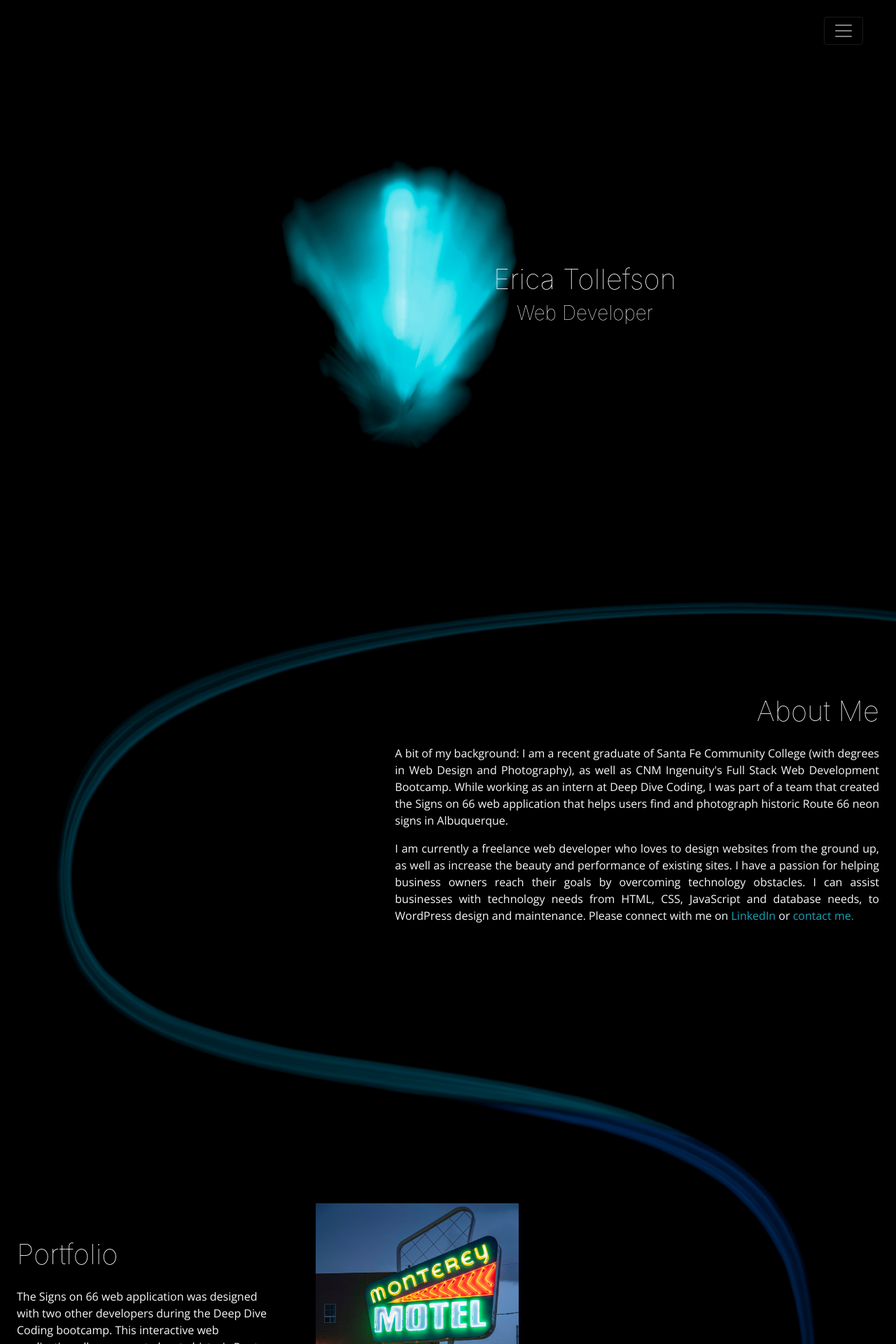
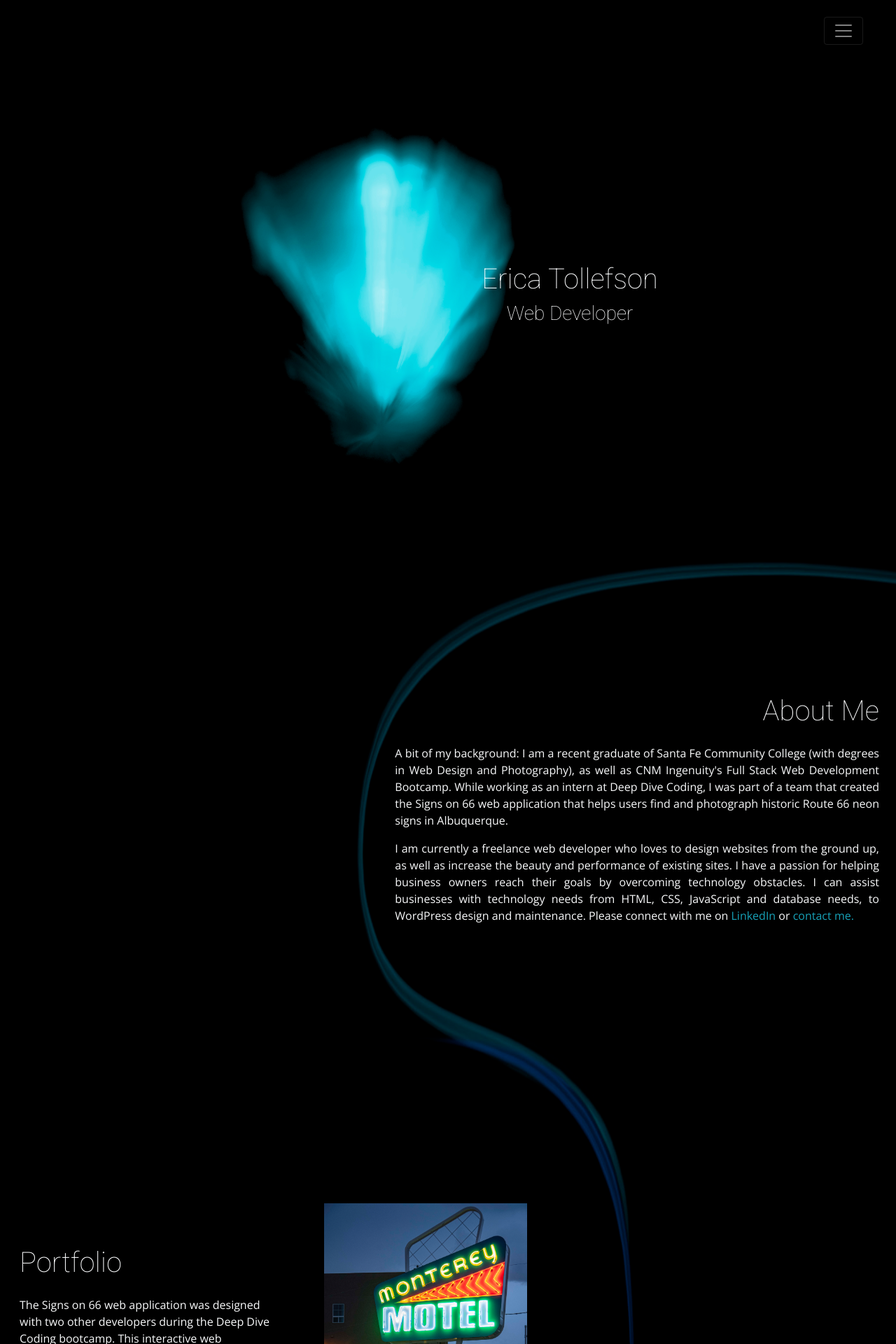
Before and after one commit to EricaTollefson/erica-tollefson-portfolio, a PHP site: page / in a window 1280 px wide. Shown: the top 1920 px of the page at 70% size. Run offline with PHP 8.4, Linux system fonts and the light colour scheme; some libraries are stand-ins or nearby versions.

Commit message:
cleanup html and css code after validation and overall review

```diff
--- a/public_html/css/styles.css
+++ b/public_html/css/styles.css
@@ -3,13 +3,15 @@ body {
 	height: 100%;
 }
 
+
+/* media queries for positioning of background image at different viewport widths */
 @media (min-width: 1585px) {
 	body {
 		background-image: url("../images/lightwave-xxl.jpg");
 	}
 }
 
-@media (max-width: 1584px) {
+@media (min-width: 1221px) {
 	body {
 		background-image: url("../images/lightwave-xl.jpg");
 		background-position: center;
@@ -17,7 +19,7 @@ body {
 		background-size: cover;
 	}
 }
-@media (max-width: 1220px) {
+@media (min-width: 1015px) {
 	body {
 		background-image: url("../images/lightwave-l.jpg");
 		background-position: center;
@@ -26,7 +28,7 @@ body {
 	}
 }
 
-@media (max-width: 1014px) {
+@media (min-width: 805px) {
 	body {
 		background-image: url("../images/lightwave-m.jpg");
 		background-position: center;
@@ -35,15 +37,25 @@ body {
 	}
 }
 
-@media (max-width: 804px) {
+@media (min-width: 641px) {
 	body {
 		background-image: url("../images/lightwave-s.jpg");
 		background-position: center;
 		background-repeat: no-repeat;
 		background-size: cover;
 	}
+}
+
+@media (max-width: 640px) and (min-width: 576px) {
+	body {
+		background-image: url("../images/lightwave-xs.jpg");
+		background-position: center;
+		background-repeat: no-repeat;
+		background-size: cover;
 	}
 }
+
+/* font styling */
 h1, h2, h3, h4, h5 {
 	font-family: 'Roboto', sans-serif;
 }
@@ -75,15 +87,16 @@ h1, h2, h3, h4, h5, p {
 /* animation on scroll for about, portfolio, contact sections*/
 .section {
 	opacity:0;
-	transition: ease-out 2.5s 1.5s;
+	transition: ease-out 2.5s 1s;
 }
 .section.visible {
 	opacity:1;
 }
 
 
+/* set image sizes */
 .header-img {
-	width: 600px;
+	width: 38vmax;
 	height: auto;
 }
 
@@ -92,17 +105,41 @@ h1, h2, h3, h4, h5, p {
 	height: auto;
 }
 
-/*.about {
-	border: 2px dotted red;
+/* adjust alignment issues on smallest viewport sizes where pure bootstrap is insufficient */
+@media (max-width: 576px) {
+	.placeholder-img {
+		display: block;
+		margin-left: auto;
+		margin-right: auto;
+	}
+	.portfolio-button {
+		display: block;
+		margin-left: auto;
+		margin-right: auto;
+		width: 50%;
+	}
+	.text-left {
+		text-align: justify !important;
+	}
+	.header-img {
+		max-width: 100%;
+		width: 38vmax;
+		height: auto;
+	}
+	.header-display {
+		display: inline-table !important;
+	}
+
 }
 
-.portfolio {
-	border: 1.5px solid yellow;
+/* adjust header image sizing where pure bootstrap is insufficient for large viewports */
+@media (min-width: 992px) {
+	.header-img {
+		width: 33vmax;
+		height: auto;
+	}
+
 }
-
-.contact {
-	border: 2px dotted deeppink;
-}*/
 
 
 /* make google recaptcha responsive */
--- a/public_html/index.php
+++ b/public_html/index.php
@@ -30,9 +30,9 @@
 			crossorigin="anonymous"></script>
 
 		<!-- jQuery Form, Additional Methods, Validate -->
-		<script type="text/javascript" src="https://cdnjs.cloudflare.com/ajax/libs/jquery.form/4.2.2/jquery.form.min.js"></script>
-		<script type="text/javascript" src="https://cdnjs.cloudflare.com/ajax/libs/jquery-validate/1.17.0/jquery.validate.min.js"></script>
-		<script type="text/javascript" src="https://cdnjs.cloudflare.com/ajax/libs/jquery-validate/1.17.0/additional-methods.min.js"></script>
+		<script src="https://cdnjs.cloudflare.com/ajax/libs/jquery.form/4.2.2/jquery.form.min.js"></script>
+		<script src="https://cdnjs.cloudflare.com/ajax/libs/jquery-validate/1.17.0/jquery.validate.min.js"></script>
+		<script src="https://cdnjs.cloudflare.com/ajax/libs/jquery-validate/1.17.0/additional-methods.min.js"></script>
 
 		<!-- Your JavaScript Form Validator -->
 		<script src="js/form-validate.js"></script>
@@ -47,10 +47,11 @@
 		<script src="https://kit.fontawesome.com/cf2edcd587.js"></script>
 
 		<!-- Google Fonts -->
-		<link href="https://fonts.googleapis.com/css?family=Montserrat:300|Open+Sans:300|Source+Sans+Pro:300|Roboto:100|Julius+Sans+One&display=swap" rel="stylesheet">
-
+		<link href="https://fonts.googleapis.com/css?family=Open+Sans:300&display=swap" rel="stylesheet">
+		<link href="https://fonts.googleapis.com/css?family=Roboto:100&display=swap" rel="stylesheet">
 
 		<title>Erica Tollefson's Portfolio</title>
+
 	</head>
 
 	<body>
@@ -73,66 +74,88 @@
 			</nav>
 		</div>
 
-		<div class="container-fluid header" id="header">
+		<div class="container header" id="header">
 			<!--parent must be full height-->
 			<div class="row min-vh-100">
-				<div class="col-md-2 col-lg-1 col-xl-1 d-block p-0 my-auto mx-auto" style="width:auto;">
-					<img class="header-img" src="images/teal.jpg" alt="an image">
+				<div class="col-9 col-sm-9 col-md-2 col-lg-1 col-xl-1 d-inline p-sm-0 my-auto mx-auto header-display"
+					  style="width:auto;">
+					<img class="header-img pl-2" src="images/teal-flower.jpg" alt="an image">
 				</div>
-				<div class="col-md-8 col-lg-4 col-xl-3 d-block p-0 mt-0 mb-5 my-md-auto mx-auto ml-md-5 ml-lg-4 ml-xl-0">
-					<h1 class="text-center text-light" >Erica Tollefson</h1>
+				<div class="col-11 col-sm-9 col-md-8 col-lg-4 col-xl-3 d-block p-0 mt-0 mb-5 my-md-auto mx-auto ml-md-5 ml-lg-4 ml-xl-0" style="width:auto;">
+					<h1 class="text-center text-light">Erica Tollefson</h1>
 					<h3 class="text-center text-light">Web Developer</h3>
 				</div>
 			</div>
 		</div>
 
-			<div class="container-fluid about section" id="about">
+		<div class="container-fluid section" id="about">
 			<div class="row min-vh-100 clearfix">
-					<div class="col-sm-5 col-4">
-
+				<div class="col-sm-5">
 				</div>
-					<div class="col-sm-7 col-8 my-auto d-block float-right pr-4" style="width:auto;">
+				<div class="col-sm-7 col-11 my-sm-auto d-block mx-auto float-right pr-sm-4" style="width:auto;">
 					<h1 class="text-right text-light pb-3">About Me</h1>
-						<p class="text-justify text-light ml-sm-3">A bit of my background: I am a recent graduate of Santa Fe Community College (with degrees in Web Design and Photography), as well as CNM Ingenuity's Full Stack Web Development Bootcamp. While working as an intern at Deep Dive Coding, I was part of a team that created the Signs on 66 web application that helps users find and photograph historic Route 66 neon signs in Albuquerque.</p>
-						<p class="text-justify text-light ml-sm-3">I am currently a freelance web developer who loves to design websites from the ground up, as well as increase the beauty and performance of existing sites. I have a passion for helping business owners reach their goals by overcoming technology obstacles. I can assist businesses with technology needs from HTML, CSS, JavaScript and database needs, to WordPress design and maintenance. Please connect with me on <a href="https://www.linkedin.com/in/erica-tollefson-nm/" class="text-info" target="_blank">LinkedIn </a>or <a href="#contact" class="text-info" target="_blank">contact me.</a></p>
+					<p class="text-justify text-light ml-sm-3">A bit of my background: I am a recent graduate of Santa Fe
+						Community College (with degrees in Web Design and Photography), as well as CNM Ingenuity's Full Stack
+						Web Development Bootcamp. While working as an intern at Deep Dive Coding, I was part of a team that
+						created the Signs on 66 web application that helps users find and photograph historic Route 66 neon
+						signs in Albuquerque.</p>
+					<p class="text-justify text-light ml-sm-3">I am currently a freelance web developer who loves to design
+						websites from the ground up, as well as increase the beauty and performance of existing sites. I have
+						a passion for helping business owners reach their goals by overcoming technology obstacles. I can
+						assist businesses with technology needs from HTML, CSS, JavaScript and database needs, to WordPress
+						design and maintenance. Please connect with me on <a
+							href="https://www.linkedin.com/in/erica-tollefson-nm/" class="text-info"
+							target="_blank">LinkedIn </a>or <a href="#contact" class="text-info" target="_blank">contact
+							me.</a></p>
 				</div>
 			</div>
 		</div>
 
-			<div class="container-fluid portfolio section" id="portfolio">
+		<div class="container-fluid section" id="portfolio">
 			<div class="row min-vh-100 clearfix my-md-auto mb-4">
-					<div class="col-md-4 col-7 my-auto d-block float-left pl-3 pl-sm-4 pt-5 pb-1 py-md-0" style="width:auto;">
+				<div
+					class="col-md-4 col-sm-9 col-11 my-auto d-block mx-auto mx-sm-1 float-left pl-sm-4 pt-sm-5 pb-1 py-md-0"
+					style="width:auto;">
 					<h1 class="text-left text-light pb-3">Portfolio</h1>
-						<p class="text-left text-light mr-sm-3">The Signs on 66 web application was designed with two other developers during the Deep Dive Coding bootcamp. This interactive web application allows users to locate historic Route 66 neon signs in Albuquerque and upload their own images of the signs to the site.</p>
-						<p class="text-left text-light mr-sm-3">Signs on 66 was developed utilizing a combination of HTML5, CSS3, Bootstrap, JavaScript, and jQuery for the frontend, and PHP7.3, and MySQL were used in the backend development. Geolocation capabilities were integrated using the Google Maps API.</p>
+					<p class="text-left text-light mr-sm-3">The Signs on 66 web application was designed with two other
+						developers during the Deep Dive Coding bootcamp. This interactive web application allows users to
+						locate historic Route 66 neon signs in Albuquerque and upload their own images of these signs to the
+						site.</p>
+					<p class="text-left text-light mr-sm-3">Signs on 66 was developed utilizing a combination of HTML5, CSS3,
+						Bootstrap, JavaScript, and jQuery for the frontend, and PHP and MySQL were used in the backend
+						development.</p>
 				</div>
-					<div class="col-md-5 col-7 my-auto pl-3 pl-sm-4 pb-4 pb-md-0">
+				<div class="col-md-5 col-sm-9 col-11 mx-auto mx-sm-1 my-auto pl-sm-4 pb-4 pb-md-0">
 					<img class="placeholder-img" src="images/Monterey_placeholder.jpg" alt="image of Monterey Motel Sign">
-						<div class="container d-grid mt-3 mx-5"><a class="btn btn-outline-light" href="#header" role="button">Visit Signs on 66</a></div>
+					<div class="container d-sm-grid mt-3 mx-sm-5 portfolio-button"><a class="btn btn-outline-light" href="#" role="button">Visit
+							Signs on 66</a></div>
 				</div>
 			</div>
 		</div>
 
-		<div class="container-fluid contact section" id="contact">
+		<div class="container-fluid section pt-0 mt-0" id="contact">
 			<div class="row min-vh-100 clearfix">
-				<div class="col-md-6 col-sm-5 col-4">
+				<div class="col-md-6 col-sm-5">
 				</div>
-				<div class="col-md-6 col-sm-7 col-8 my-auto d-block float-right pr-4" style="width:auto;">
+				<div class="col-md-6 col-sm-7 col-11 mx-auto my-sm-auto d-block float-right pr-4" style="width:auto;">
 					<h1 class="text-right text-light pb-3">Find Me</h1>
 					<form id="erica-form" action="../php/" method="post">
 						<div class="form-group">
-								<label class="text-white" for="exampleFormInputName">Name</label>
-								<input type="text" class="form-control" id="inlineFormInputName" name="name" placeholder="Jane Doe">
+							<label class="text-white" for="inlineFormInputName">Name</label>
+							<input type="text" class="form-control" id="inlineFormInputName" name="name"
+									 placeholder="Jane Doe">
 						</div>
 
 						<div class="form-group">
 							<label class="text-white" for="exampleFormControlInput1">Email address</label>
-							<input type="email" class="form-control" id="exampleFormControlInput1" name="email" placeholder="name@example.com">
+							<input type="email" class="form-control" id="exampleFormControlInput1" name="email"
+									 placeholder="name@example.com">
 						</div>
 
 						<div class="form-group pb-2">
 							<label class="text-white" for="exampleFormControlTextarea1">Message</label>
-							<textarea class="form-control" id="exampleFormControlTextarea1" name="message" placeholder="Leave a message" rows="3"></textarea>
+							<textarea class="form-control" id="exampleFormControlTextarea1" name="message"
+										 placeholder="Leave a message" rows="3"></textarea>
 						</div>
 						<!-- reCAPTCHA -->
 						<div class="g-recaptcha" data-sitekey="6LdBCrMUAAAAABvnoyaoeXifmWTTwLdEMWMLnw9o"></div>
@@ -152,9 +175,12 @@
 		<div class="clearfix mb-3">
 			<div class="container d-inline ml-0 mw-100">
 				<a class="text-white" href="#header"><i class="fas fa-arrow-up fa-2x"></i></a>
-				<a class="text-white float-md-right mx-2 mr-md-4 ml-md-3 my-md-0" href="./images/Erica-Tollefson-Resume.pdf" target="_blank"><i class="far fa-file-alt fa-2x"></i></a>
-				<a class="text-white float-md-right mr-2 mr-md-0 my-md-0" href="https://github.com/EricaTollefson" target="_blank"><i class="fab fa-github-square fa-2x"></i></a>
-				<a class="text-white float-md-right mr-md-3 my-md-0" href="https://www.linkedin.com/in/erica-tollefson-nm/" target="_blank"><i class="fab fa-linkedin fa-2x"></i></a>
+				<a class="text-white float-md-right mx-2 mr-md-4 ml-md-3 my-md-0" href="./images/Erica-Tollefson-Resume.pdf"
+					target="_blank"><i class="far fa-file-alt fa-2x"></i></a>
+				<a class="text-white float-md-right mr-2 mr-md-0 my-md-0" href="https://github.com/EricaTollefson"
+					target="_blank"><i class="fab fa-github-square fa-2x"></i></a>
+				<a class="text-white float-md-right mr-md-3 my-md-0" href="https://www.linkedin.com/in/erica-tollefson-nm/"
+					target="_blank"><i class="fab fa-linkedin fa-2x"></i></a>
 			</div>
 		</div>
 
```
Also changed, not shown: public_html/images/lightwave-xs.jpg (added), public_html/images/teal-flower.jpg (added). Lines whose indentation alone changed are shown as unchanged.
